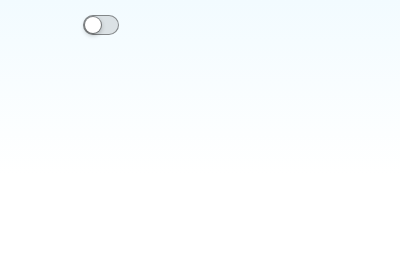
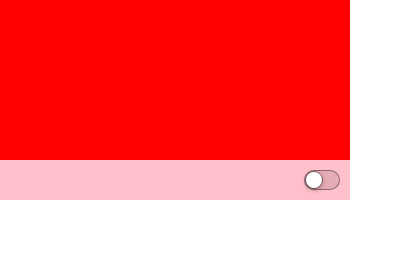
Before and after one commit to monis01/workExtension, a browser extension: page popup.html in a window 400 px wide. Drawn offline with nearby package versions, Linux system fonts and the light colour scheme.

Commit message:
initial window

```diff
--- a/popup.html
+++ b/popup.html
@@ -19,13 +19,14 @@
         -webkit-transition-duration: .4s;
         -webkit-transition-property: background-color, box-shadow;
         box-shadow: inset 0 0 0 0px rgba(0, 0, 0, 0.4);
-        margin: 15px 1.2em 15px 2.5em;
     }
     /* Tiny Track */
 
     input[type="checkbox"].tinyswitch.ios-switch + div {
         width: 34px;
         height: 18px;
+        float: right;
+        margin: 10px 10px 0 0;
     }
     /* Green Track */
 
@@ -83,21 +84,18 @@
         font: 18px "Helvetica Neue";
         color: rgba(0, 0, 0, 0.77);
         font-weight: 200;
-        padding-left: 30px;
-        padding-top: 0px;
-        background: -webkit-linear-gradient(top, #f2fbff 0%, #ffffff 64%) no-repeat;
-        background: -moz-linear-gradient(top, #f2fbff 0%, #ffffff 64%) no-repeat;
-        background: -ms-linear-gradient(top, #f2fbff 0%, #ffffff 64%) no-repeat;
-        background: linear-gradient(to bottom, #f2fbff 0%, #ffffff 64%) no-repeat;
+        margin: 0;
+
     }
     </style>
     <title>activity</title>
-    <script src="js/jquery-1.12.3.js"></script>
+    <script type="text/javascript" src="bower_components/jquery/dist/jquery.js"></script>
     <script src="popup.js"></script>
 </head>
 
-<body style="width:200px; height:250px;">
-    <div>
+<body style="width:350px; height:250px;">
+    <div id="default" style="background:red; width:100%; height:160px;"></div>
+    <div style="background:pink; width:100%; height:40px;">
         <label>
             <input type="checkbox" class="ios-switch green tinyswitch" id='awesomeCheckbox' />
             <div>
--- a/popup.js
+++ b/popup.js
@@ -24,10 +24,10 @@ $(document).ready(function() {
 
         //disabeling checkbox [will use later]
         if (tabs[0].url != 'http://workroom.finoit.com/' && !storageValue) {
-            debugger;
-            $('#awesomeCheckbox').attr("disabled", true);
-            $("#showlink").append("<p><a id='openLink' href='' target='_blank'>click here</a> to start the awesomeness</p>");
-            document.getElementById('openLink').onclick = openMe;
+           // debugger;
+           // $('#awesomeCheckbox').attr("disabled", true);
+            //$("#showlink").append("<p><a id='openLink' href='' target='_blank'>click here</a> to start the awesomeness</p>");
+            //document.getElementById('openLink').onclick = openMe;
 
         }
     });
```
